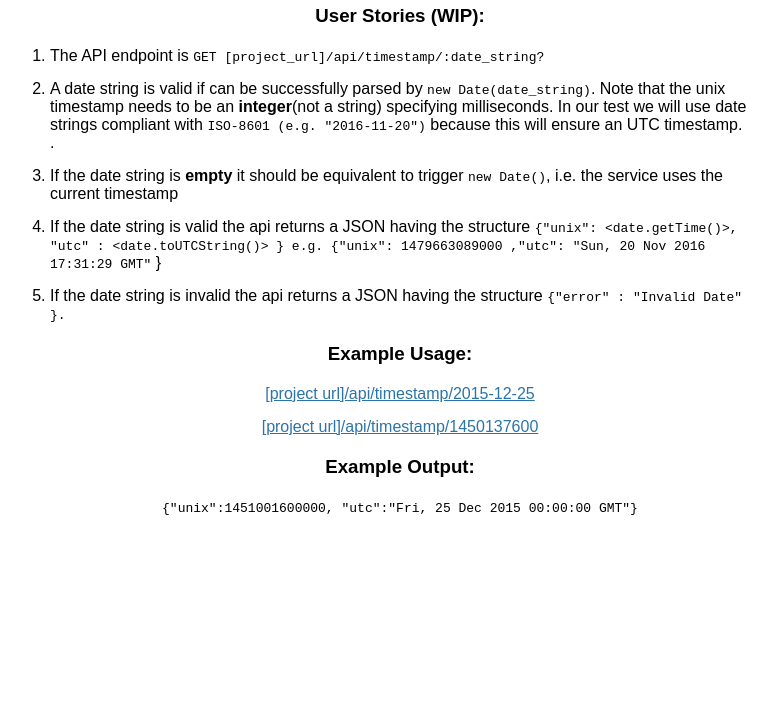
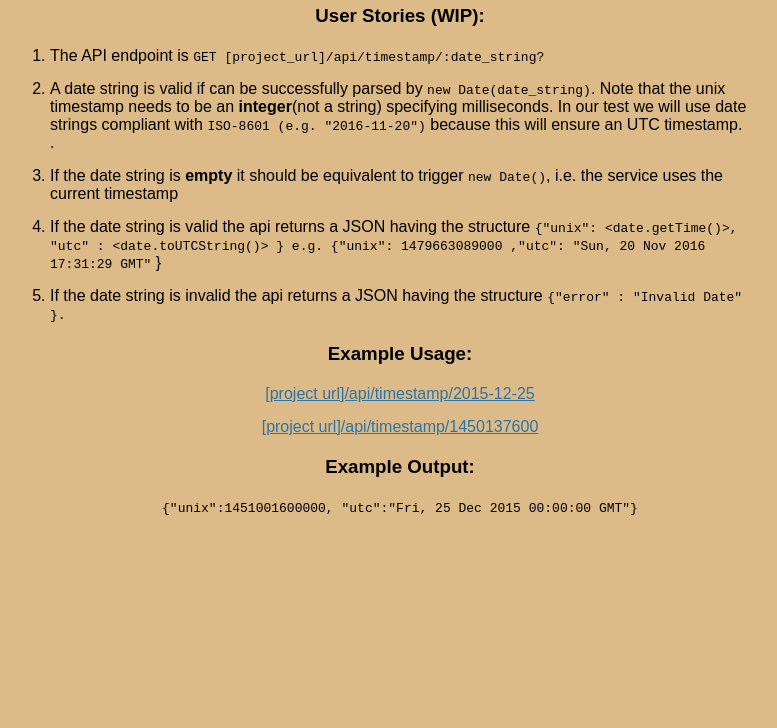
Before and after one commit to envincebal/node-timestamp, a website: page views/index.html in a window 1280 px wide. Shown: the part 72-800 px from the top of the page, without its empty margins (240-1017 px from the left). Drawn offline with Linux system fonts and the light colour scheme; files that its build step writes are made by us from their sources.

Commit message:
Added background color

```diff
--- a/public/style.css
+++ b/public/style.css
@@ -1,14 +1,15 @@
-*{
+* {
   margin: 0;
   padding: 0;
   box-sizing: border-box;
 }
 
-body{
+body {
   font-family: Arial, Helvetica, sans-serif;
+  background-color: #ddbb88;
 }
 
-.container{
+.container {
   margin: 0 auto;
   max-width: 700px;
 }
@@ -18,17 +19,17 @@ body{
   margin: 20px 0;
 }
 
-.examples{
+.examples {
   text-align: center;
   list-style-type: none;
 }
 
-li{
+li {
   margin: 15px 0;
 }
 
 a:visited,
 a:link,
-a:active{
+a:active {
   color: #2B74A9;
 }
```
